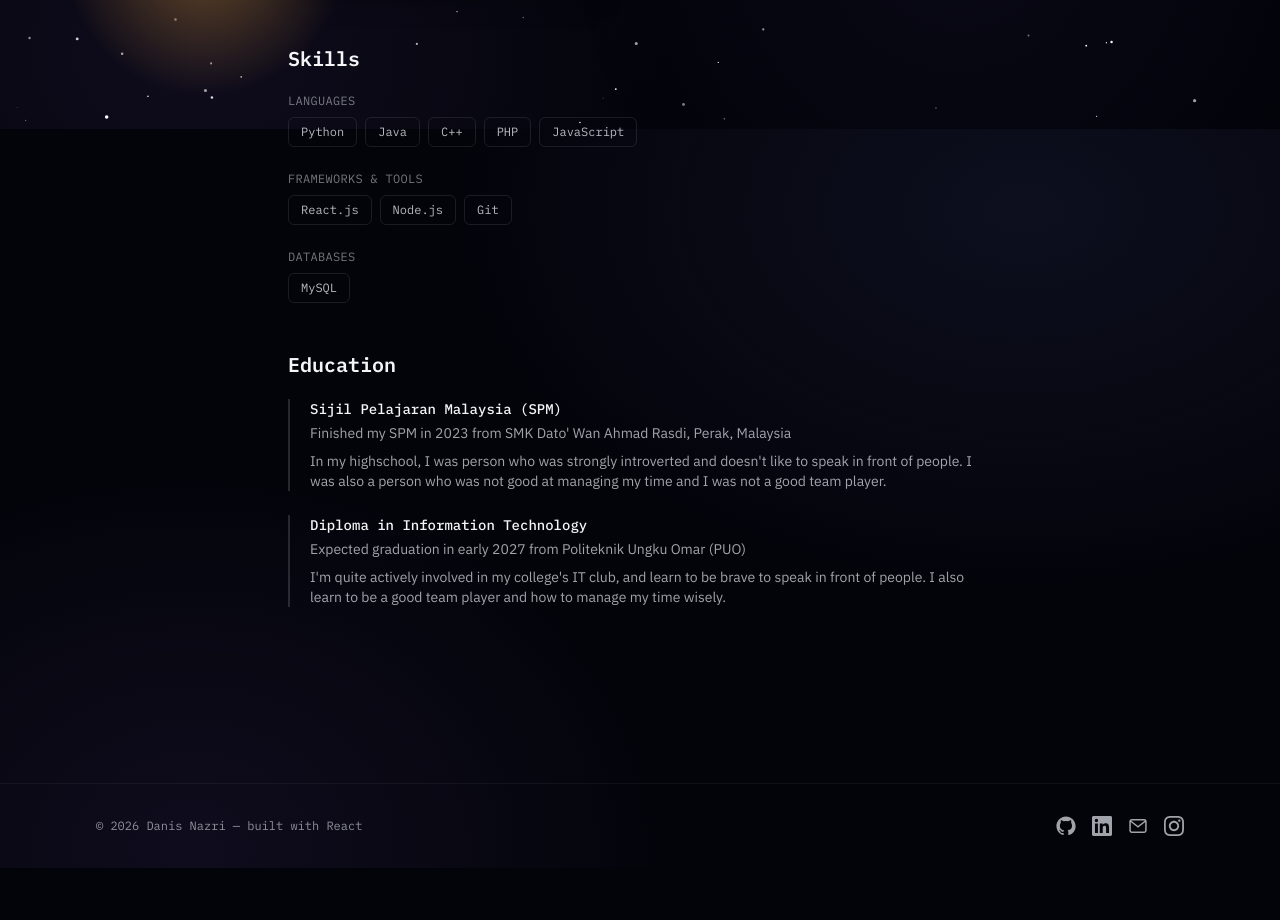
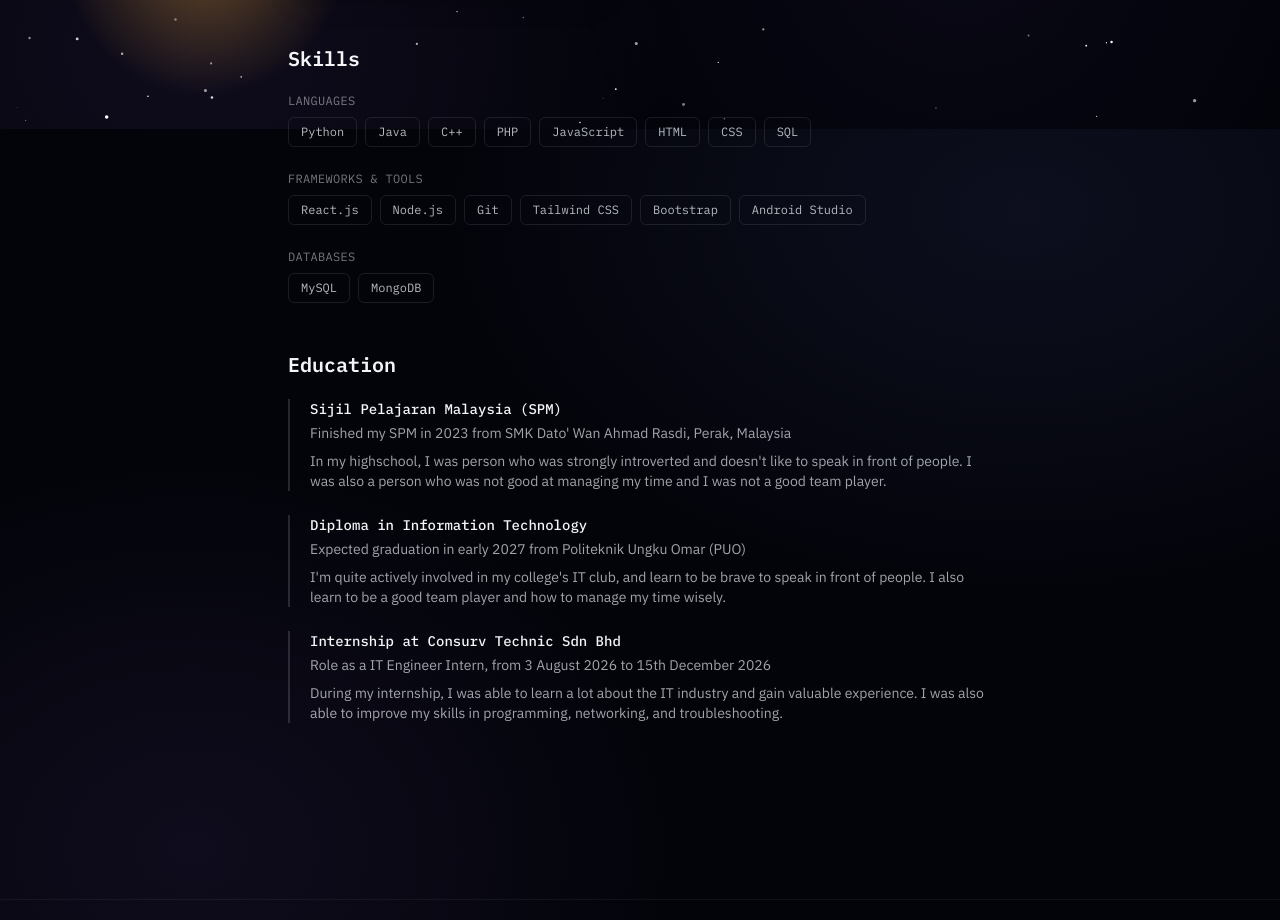
Before and after one commit to KacanggSoyaa/homepage, a React (Vite) app: page /about in a window 1280 px wide. Shown: the part 671-1591 px from the top of the page. Before the commit the page ends 1539 px from the top, so only its background shows below. Built offline with nearby package versions, Linux system fonts and the light colour scheme.

Commit message:
A few update on the about and projects sections

```diff
--- a/src/data/projects.js
+++ b/src/data/projects.js
@@ -6,29 +6,29 @@
 export const projects = [
   {
     id: 1,
-    title: 'Project One',
+    title: 'Number Guessing Game',
     description:
-      'A short description of what this project does and the problem it solves. Replace with your real project summary.',
-    stack: ['React', 'Node.js', 'MySQL'],
-    github: '#',
-    demo: '#',
+      'My first project that I made Using Javascript. This project is a simple number guessing game where the user has to guess a number between 1 and 100.',
+    stack: ['JavaScript', 'HTML', 'CSS'],
+    github: 'https://github.com/KacanggSoyaa/Numberguessinggame.git',
+    demo: 'https://github.com/KacanggSoyaa/Numberguessinggame/releases/tag/1.0',
   },
   {
     id: 2,
-    title: 'Project Two',
+    title: 'Koperasi CBL Malaysia',
     description:
-      'A short description of what this project does and the problem it solves. Replace with your real project summary.',
-    stack: ['Java', 'MySQL'],
-    github: '#',
-    demo: '#',
+      'A project that I worked on during my internship at Consurv Technic Sdn Bhd. This Website is for Advertising and promoting the Koperasi CBL Malaysia.',
+    stack: ['React.js', 'Vite', 'Tailwind CSS'],
+    github: 'https://github.com/KacanggSoyaa/NEW-LOOKS-CBL.git',
+    demo: 'https://github.com/KacanggSoyaa/NEW-LOOKS-CBL/releases/tag/1.0',
   },
   {
     id: 3,
-    title: 'Project Three',
+    title: 'Portfolio Website',
     description:
-      'A short description of what this project does and the problem it solves. Replace with your real project summary.',
-    stack: ['PHP', 'JavaScript'],
-    github: '#',
-    demo: '#',
+      'A personal portfolio website to showcase my skills, projects, and experience as a software developer.',
+    stack: ['React.js', 'Vite', 'Tailwind CSS'],
+    github: 'https://github.com/KacanggSoyaa/homepage.git',
+    demo: 'https://github.com/KacanggSoyaa/homepage/releases/tag/1.0',
   },
 ]
--- a/src/data/skills.js
+++ b/src/data/skills.js
@@ -6,14 +6,14 @@
 export const skillGroups = [
   {
     label: 'Languages',
-    items: ['Python', 'Java', 'C++', 'PHP', 'JavaScript'],
+    items: ['Python', 'Java', 'C++', 'PHP', 'JavaScript', 'HTML', 'CSS', 'SQL'],
   },
   {
     label: 'Frameworks & Tools',
-    items: ['React.js', 'Node.js', 'Git'],
+    items: ['React.js', 'Node.js', 'Git','Tailwind CSS', 'Bootstrap', 'Android Studio'],
   },
   {
     label: 'Databases',
-    items: ['MySQL'],
+    items: ['MySQL', 'MongoDB'],
   },
 ]
--- a/src/pages/About.jsx
+++ b/src/pages/About.jsx
@@ -57,7 +57,7 @@ export default function About() {
           <ScrollReveal key={group.label} delay={gi * 100}>
             <div>
               {/* Group label (e.g. "LANGUAGES", "FRAMEWORKS & TOOLS") */}
-              <p className="font-mono text-xs uppercase tracking-wide text-ink-600 dark:text-paper-200/50 mb-2">
+              <p className="font-mono text-xs uppercase tracking-wide text-ink-600 dark:text-paper-200/50 mb-2 hover:text-amber transition-colors">
                 {group.label}
               </p>
               {/* Skill pills rendered as bordered badges */}
@@ -65,7 +65,7 @@ export default function About() {
                 {group.items.map((item) => (
                   <span
                     key={item}
-                    className="font-mono text-xs px-3 py-1.5 rounded-md border border-ink-200/20 dark:border-paper-50/10 text-ink-700 dark:text-paper-200/80"
+                    className="font-mono text-xs px-3 py-1.5 rounded-md border border-ink-200/20 dark:border-paper-50/10 text-ink-700 dark:text-paper-200/80 hover:text-amber transition-colors"
                   >
                     {item}
                   </span>
@@ -102,6 +102,17 @@ export default function About() {
             how to manage my time wisely.
           </p>
         </div>
+        <br />
+        <div className="border-l-2 border-ink-200/20 dark:border-paper-50/15 pl-5">
+          <p className="font-mono text-sm font-medium hover:text-amber transition-colors">Internship at Consurv Technic Sdn Bhd</p>
+          <p className="text-sm text-ink-700 dark:text-paper-200/70 mt-1">
+            Role as a IT Engineer Intern, from 3 August 2026 to 15th December 2026
+          </p>
+          <p className="text-sm text-ink-700 dark:text-paper-200/70 mt-2">
+            During my internship, I was able to learn a lot about the IT industry and gain valuable experience.
+            I was also able to improve my skills in programming, networking, and troubleshooting.
+          </p>
+        </div>
       </ScrollReveal>
     </section>
   )
```
Also changed, not shown: index.html (+1 -1 lines).
